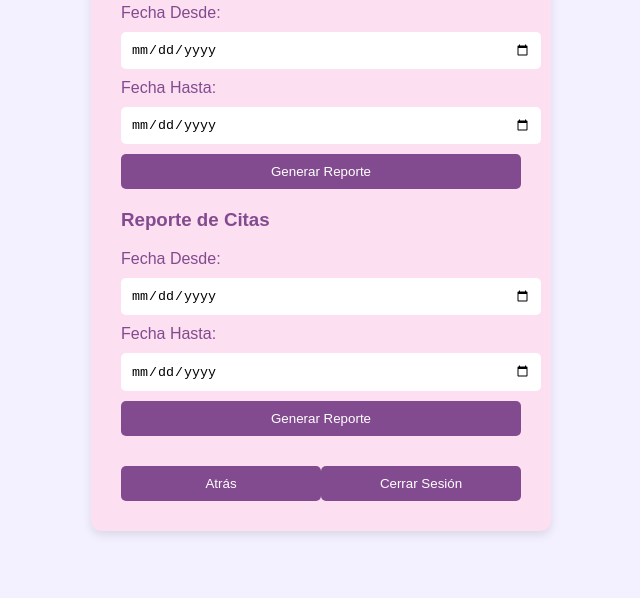
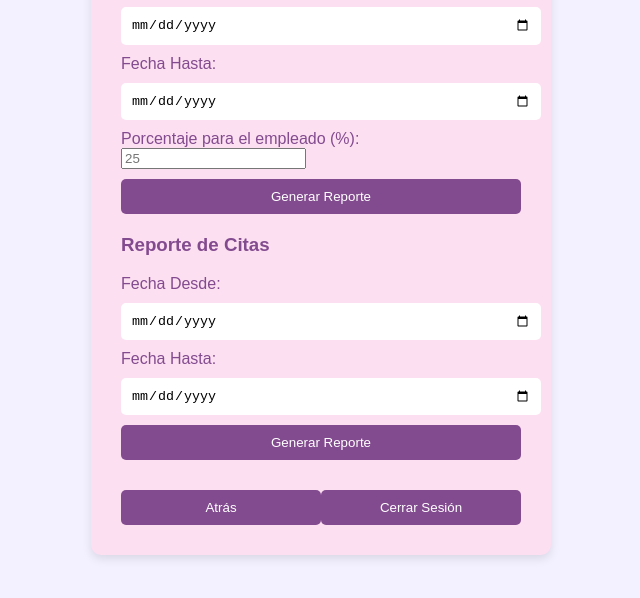
Before and after one commit to Ecumbe/luxury, a website with bundled scripts: page balance.html in a window 1280 px wide. Shown: the part 202-800 px from the top of the page, without its empty margins (319-959 px from the left). Built offline with nearby package versions, Linux system fonts and the light colour scheme.

Commit message:
Update balance.html

```diff
--- a/balance.html
+++ b/balance.html
@@ -17,6 +17,8 @@
             <input type="date" id="start-date-sales">
             <label for="end-date-sales">Fecha Hasta:</label>
             <input type="date" id="end-date-sales">
+            <label for="employee-percentage">Porcentaje para el empleado (%):</label>
+            <input type="number" id="employee-percentage" placeholder="25">
             <button id="generate-sales-report">Generar Reporte</button>
         </div>
 
```
